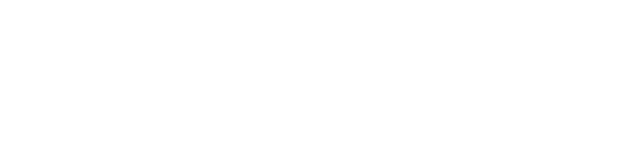
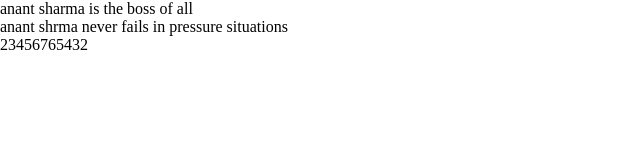
Before and after one commit to anantsharma108/Anant_Sharma, a plain HTML site: page index.html in a window 1280 px wide. Shown: the whole page, without its empty margins (0-640 px from the left). Drawn offline with Linux system fonts and the light colour scheme.

Commit message:
adding css and js

```diff
--- a/index.html
+++ b/index.html
@@ -4,8 +4,12 @@
     <meta charset="UTF-8">
     <meta name="viewport" content="width=device-width, initial-scale=1.0">
     <title>Document</title>
+    <link rel="stylesheet" href="style.css">
 </head>
 <body>
-
+    <p>anant sharma is the boss of all</p>
+    <p>anant shrma never fails in pressure situations</p>
+    <p>23456765432</p>
+    <script src="script.js" ></script>
 </body>
 </html>
--- /dev/null
+++ b/style.css
@@ -0,0 +1,10 @@
+*{
+  margin: 0;
+  padding: 0;
+  box-sizing: border-box;
+}
+
+html, body {
+  height: 100%;
+  width: 100%;
+}
```
Also changed, not shown: script.js (added).
